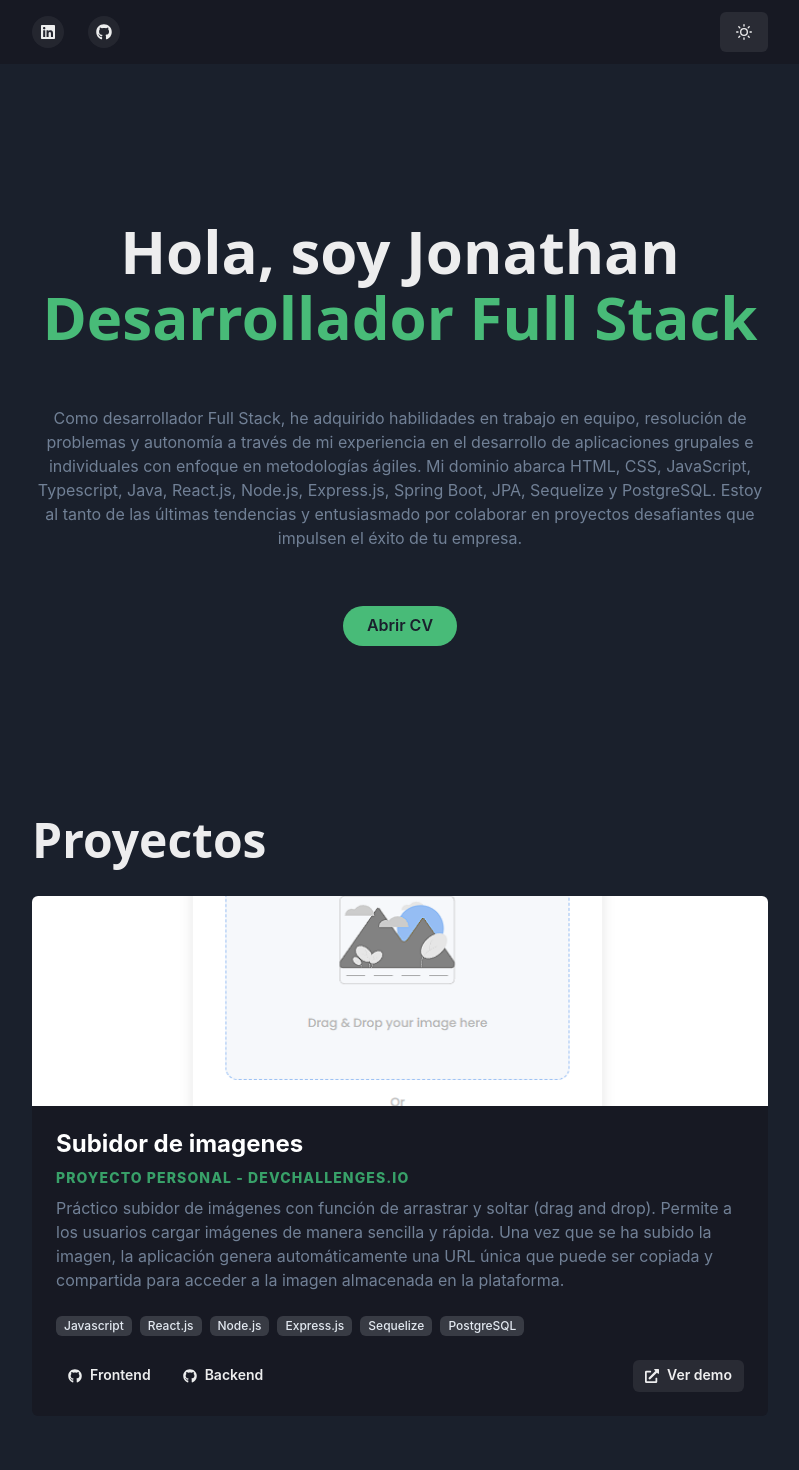
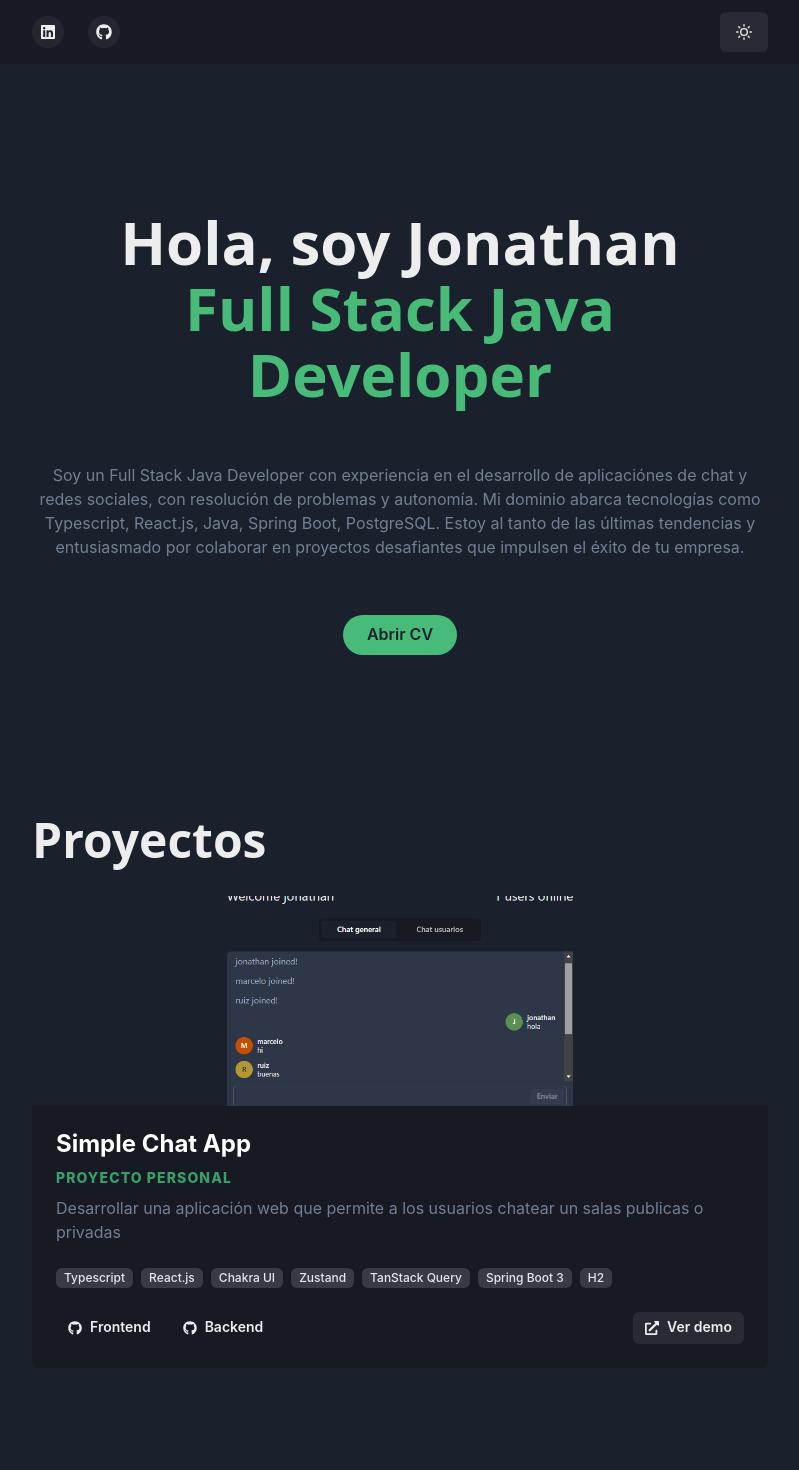
Before and after one commit to jruizsilva/portfolio, a React (Vite) app: page / in a window 1280 px wide. Shown: the top 1470 px of the page, without its empty margins (240-1039 px from the left). Built offline with nearby package versions, Linux system fonts and the light colour scheme.

Commit message:
refactor portfolio

```diff
--- a/src/assets/index.ts
+++ b/src/assets/index.ts
@@ -3,11 +3,15 @@ import eCommerceLabs from './e-commerce-labs.png'
 import finanzasApp from './finanzas-app.png'
 import imageUploader from './image-uploader.png'
 import github from './github.svg'
+import twitterClon from './twitter-clon.png'
+import chatApp from './chat-app.png'
 
 export const images = {
   countries,
   eCommerceLabs,
   finanzasApp,
-  imageUploader
+  imageUploader,
+  twitterClon,
+  chatApp
 }
 export const svg = { github }
--- a/src/components/CaptionCaousel.tsx
+++ b/src/components/CaptionCaousel.tsx
@@ -43,66 +43,49 @@ export function CaptionCarousel() {
   const projects: Project[] = [
     {
       id: uuidv4(),
-      title: 'Aplicación de finanzas',
+      title: 'Clon Twitter',
       description:
-        'Aplicación web de finanzas personales que permite a los usuarios registrar y analizar sus ingresos y egresos de manera efectiva. Con autenticación de usuarios, filtros, búsquedas y paginación.',
-      projectImage: images.finanzasApp,
+        'Desarrollar una aplicación que permite a los usuarios publicar posts, comentar, dar likes a posts o comentarios, guardar posts, seguir usuarios. Subir imagenes de perfil y de fondo, editar los datos del usuario',
+      projectImage: images.twitterClon,
       subtitle: 'Proyecto personal',
       stack: [
-        'Javascript',
+        'Typescript',
         'React.js',
-        'Node.js',
-        'Express.js',
-        'Sequelize',
-        'PostgreSQL'
+        'Chakra UI',
+        'Zustand',
+        'TanStack Query',
+        'Spring Boot 3',
+        'H2'
       ],
       github: {
-        frontend: 'https://github.com/jruizsilva/finanzas-app-frontend',
-        backend: 'https://github.com/jruizsilva/finanzas-app-backend'
+        frontend: 'https://github.com/jruizsilva/twitter-clon-devchallenges',
+        backend: 'https://github.com/jruizsilva/twitterclonv2'
       },
-      deploy: 'https://finanzas-app-frontend-jruizsilva.vercel.app'
+      deploy: 'https://twitter-clon-frontend.vercel.app'
     },
     {
       id: uuidv4(),
-      title: 'Subidor de imagenes',
+      title: 'Simple Chat App',
       description:
-        'Práctico subidor de imágenes con función de arrastrar y soltar (drag and drop). Permite a los usuarios cargar imágenes de manera sencilla y rápida. Una vez que se ha subido la imagen, la aplicación genera automáticamente una URL única que puede ser copiada y compartida para acceder a la imagen almacenada en la plataforma.',
-      projectImage: images.imageUploader,
-      subtitle: 'Proyecto personal - devchallenges.io',
+        'Desarrollar una aplicación web que permite a los usuarios chatear un salas publicas o privadas',
+      projectImage: images.chatApp,
+      subtitle: 'Proyecto personal',
       stack: [
-        'Javascript',
+        'Typescript',
         'React.js',
-        'Node.js',
-        'Express.js',
-        'Sequelize',
-        'PostgreSQL'
+        'Chakra UI',
+        'Zustand',
+        'TanStack Query',
+        'Spring Boot 3',
+        'H2'
       ],
       github: {
-        frontend: 'https://github.com/jruizsilva/image-uploader-frontend',
-        backend: 'https://github.com/jruizsilva/image-uploader-backend'
+        frontend:
+          'https://github.com/jruizsilva/basic-chat-with-websocket-frontend',
+        backend:
+          'https://github.com/jruizsilva/basic-chat-with-websocket-backend'
       },
-      deploy: 'https://image-uploader-frontend-jruizsilva.vercel.app'
-    },
-    {
-      id: uuidv4(),
-      title: 'Clon MercadoLibre',
-      description:
-        'La aplicación web es un clon de Mercado Libre que permite a los usuarios registrarse, iniciar sesión y realizar diversas actividades relacionadas con la compra y venta en línea. Los usuarios pueden buscar, filtrar y solicitar productos, hacer preguntas sobre ellos y recibir respuestas de los propietarios. También pueden agregar productos al carrito, recibir notificaciones sobre sus compras y contactar a los vendedores a través de un chat. Además, pueden calificar los productos que han comprado y realizar un seguimiento de sus publicaciones, compras y ventas. La aplicación también ofrece funciones de edición de perfil y recuperación de contraseñas.',
-      projectImage: images.eCommerceLabs,
-      subtitle: 'Proyecto grupal - Henry Bootcamp',
-      stack: [
-        'Javascript',
-        'React.js',
-        'Node.js',
-        'Express.js',
-        'Sequelize',
-        'PostgreSQL'
-      ],
-      github: {
-        frontend: 'https://github.com/jruizsilva/e-commerce-labs-frontend',
-        backend: 'https://github.com/jruizsilva/e-commerce-labs-backend'
-      },
-      deploy: 'https://e-commerce-labs-frontend-jruizsilva.vercel.app'
+      deploy: 'https://basic-chat-with-websocket-frontend.vercel.app/'
     }
   ]
 
--- a/src/components/Hero.tsx
+++ b/src/components/Hero.tsx
@@ -10,7 +10,6 @@ import {
 
 export function Hero() {
   return (
-    <>
     <Container maxW={'3xl'}>
       <Stack
         alignItems={'center'}
@@ -28,16 +27,14 @@ export function Hero() {
           Hola, soy Jonathan
           <br />
           <Text as={'span'} color={'green.400'}>
-              Desarrollador Full Stack
+            Full Stack Java Developer
           </Text>
         </Heading>
         <Text color={'gray.500'}>
-            Como desarrollador Full Stack, he adquirido habilidades en trabajo
-            en equipo, resolución de problemas y autonomía a través de mi
-            experiencia en el desarrollo de aplicaciones grupales e individuales
-            con enfoque en metodologías ágiles. Mi dominio abarca HTML, CSS,
-            JavaScript, Typescript, Java, React.js, Node.js, Express.js, Spring
-            Boot, JPA, Sequelize y PostgreSQL. Estoy al tanto de las últimas
+          Soy un Full Stack Java Developer con experiencia en el desarrollo de
+          aplicaciónes de chat y redes sociales, con resolución de problemas y
+          autonomía. Mi dominio abarca tecnologías como Typescript, React.js,
+          Java, Spring Boot, PostgreSQL. Estoy al tanto de las últimas
           tendencias y entusiasmado por colaborar en proyectos desafiantes que
           impulsen el éxito de tu empresa.
         </Text>
@@ -57,7 +54,7 @@ export function Hero() {
             bg={'green.400'}
             colorScheme={'green'}
             href={
-                'https://drive.google.com/file/d/1NzbU1CFDlFTk0LdnaMokE0Md0VOox2TM/view'
+              'https://drive.google.com/file/d/1kjgPzLzG7BHoNNyQP2QDWmVCPGnAcJac/view?usp=sharing'
             }
             px={6}
             rounded={'full'}
@@ -68,6 +65,5 @@ export function Hero() {
         </Stack>
       </Stack>
     </Container>
-    </>
   )
 }
```
Also changed, not shown: src/interfaces/index.ts (+7 -4 lines), src/assets/chat-app.png (added), src/assets/twitter-clon.png (added). Lines whose indentation alone changed are shown as unchanged.
